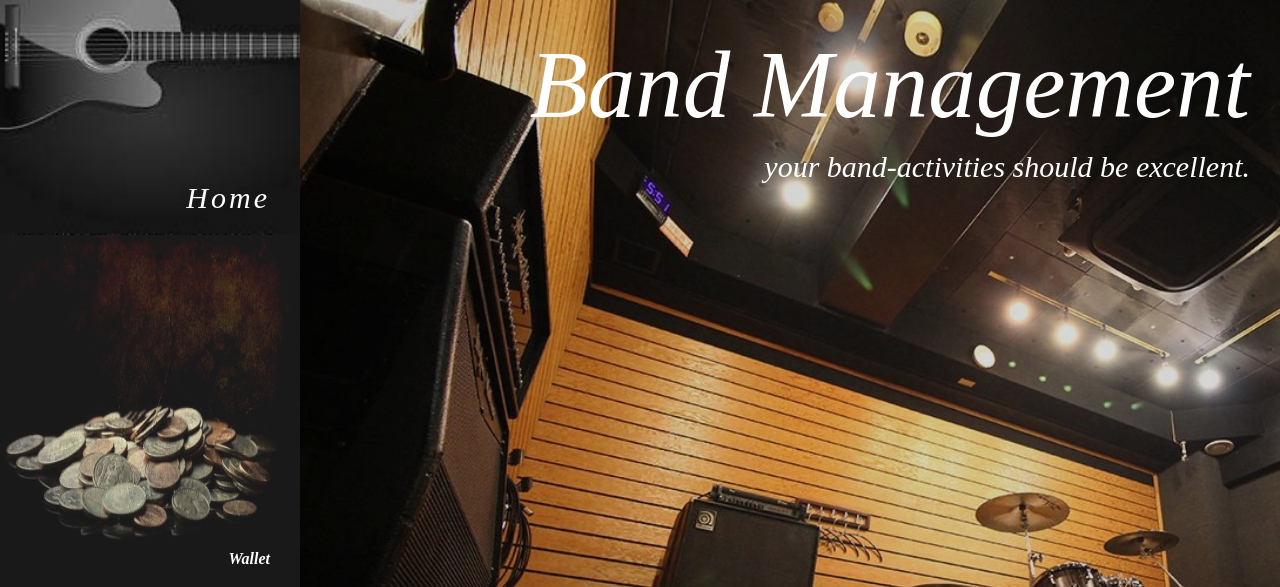
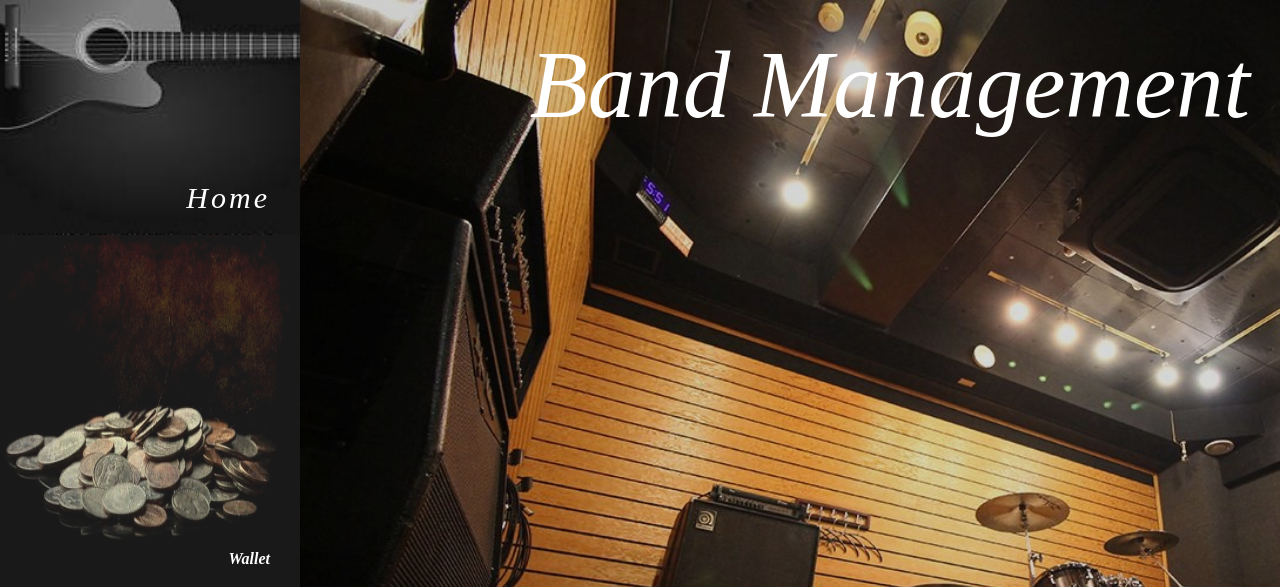
Before and after one commit to tsutomu3011/band-management_django, a Django app: page / in a window 1280 px wide. Shown: the top 587 px of the page. Run offline with Django 3.2, Linux system fonts and the light colour scheme; some libraries are stand-ins or nearby versions.

Commit message:
デプロイ作業

```diff
--- a/top/templates/top/main.html
+++ b/top/templates/top/main.html
@@ -3,8 +3,8 @@
     <div class="main__message__title">
       Band Management
     </div>
-    <div class="main__message__content">
+    <!-- <div class="main__message__content">
       your band-activities should be excellent.
-    </div>
+    </div> -->
   </div>
 </div>
```
Also changed, not shown: top/templates/top/wallet.html (+8 -8 lines).
